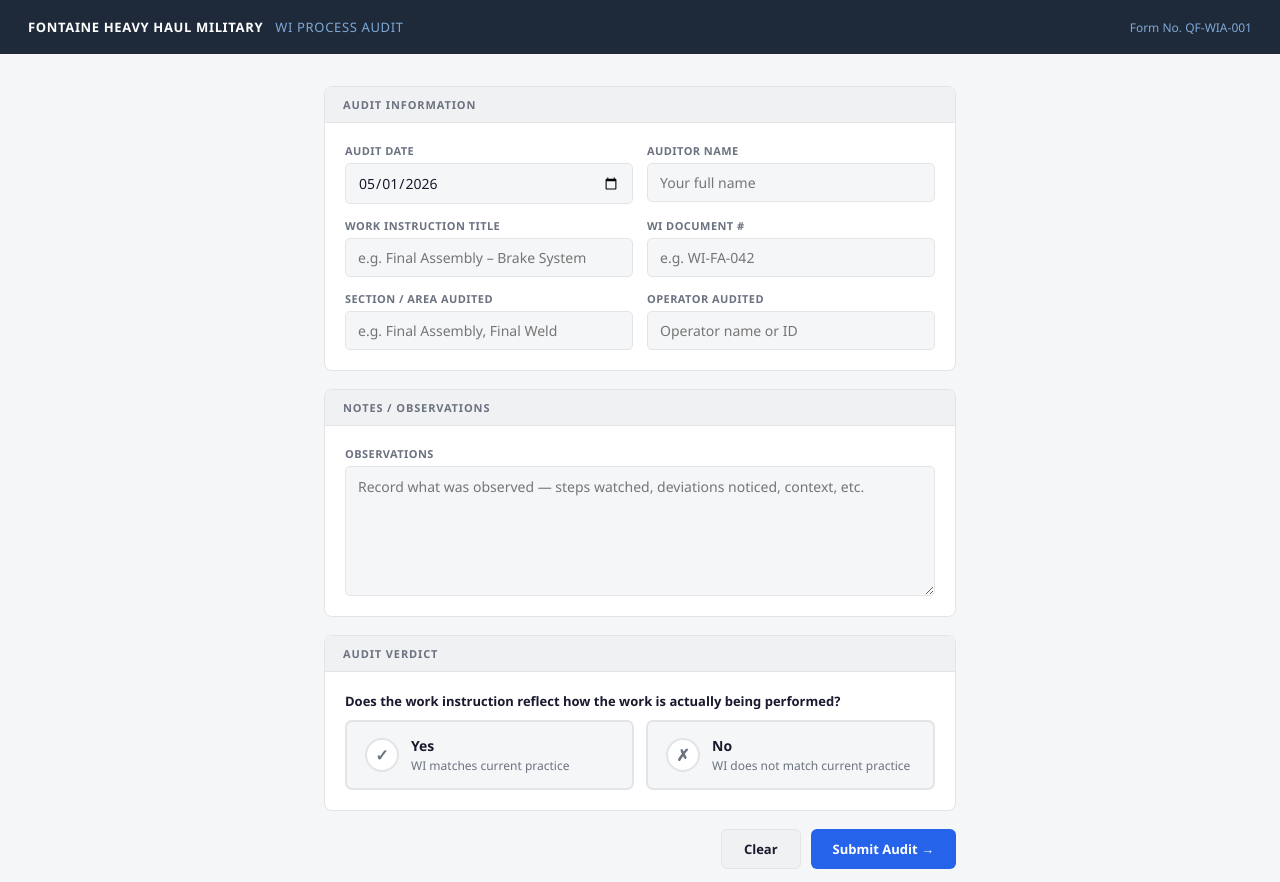
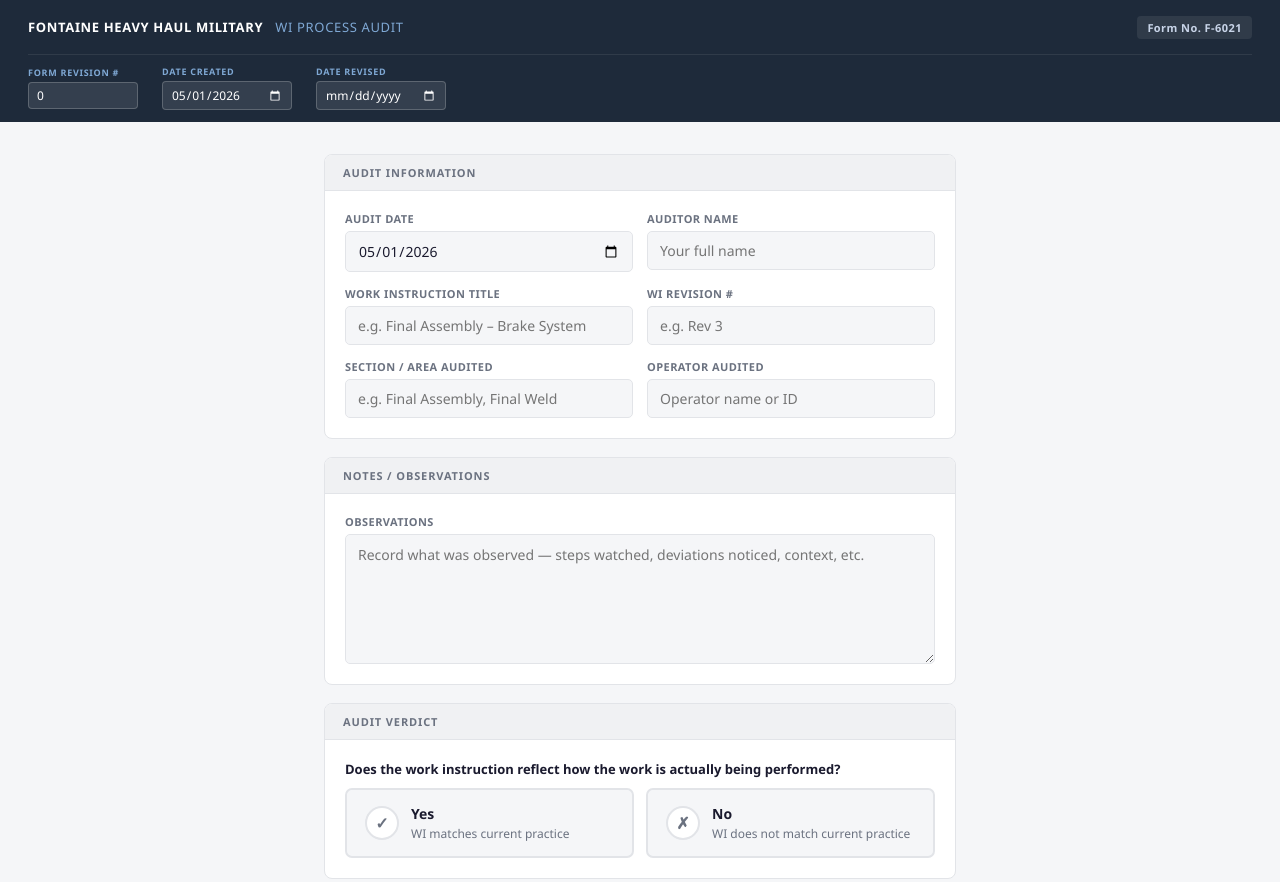
Before and after one commit to drwanderson7/WI-Audit, a website: page public/index.html in a window 1280 px wide. Shown: the top 882 px of the page. Drawn offline with Linux system fonts and the light colour scheme.

Commit message:
Update index.html

```diff
--- a/public/index.html
+++ b/public/index.html
@@ -22,12 +22,33 @@
 
   .nav {
     background: var(--nav); color: #fff;
+    padding: 0 28px;
+    position: sticky; top: 0; z-index: 100;
+  }
+  .nav-top {
     display: flex; align-items: center; justify-content: space-between;
-    padding: 0 28px; height: 54px; position: sticky; top: 0; z-index: 100;
+    height: 54px;
   }
   .nav-brand { font-size: 13px; font-weight: 600; letter-spacing: .05em; text-transform: uppercase; }
   .nav-brand span { color: #7FA8D4; font-weight: 400; margin-left: 8px; }
-  .nav-right { font-size: 12px; color: #7FA8D4; }
+  .nav-meta {
+    display: flex; gap: 24px; align-items: center;
+    padding: 10px 0 12px;
+    border-top: 1px solid rgba(255,255,255,.08);
+  }
+  .nav-field { display: flex; flex-direction: column; gap: 3px; }
+  .nav-field-label { font-size: 9px; font-weight: 700; letter-spacing: .08em; text-transform: uppercase; color: #7FA8D4; }
+  .nav-field-value { font-size: 12px; font-weight: 600; color: #fff; }
+  .nav-field input[type="text"], .nav-field input[type="date"] {
+    font-family: 'Segoe UI', sans-serif; font-size: 12px; font-weight: 500;
+    color: #fff; background: rgba(255,255,255,.1); border: 1px solid rgba(255,255,255,.2);
+    border-radius: 4px; padding: 4px 8px; width: 110px; outline: none;
+    transition: border-color .15s, background .15s;
+  }
+  .nav-field input[type="date"] { width: 130px; color-scheme: dark; }
+  .nav-field input:focus { border-color: rgba(255,255,255,.5); background: rgba(255,255,255,.15); }
+  .nav-field input::placeholder { color: rgba(255,255,255,.35); }
+  .nav-form-no { font-size: 11px; font-weight: 700; color: #C8D4E8; letter-spacing: .04em; background: rgba(255,255,255,.08); padding: 4px 10px; border-radius: 4px; white-space: nowrap; }
 
   .main { max-width: 680px; margin: 0 auto; padding: 32px 24px; }
 
@@ -100,8 +121,24 @@
 <body>
 
 <div class="nav">
-  <div class="nav-brand">Fontaine Heavy Haul Military <span>WI Process Audit</span></div>
-  <div class="nav-right">Form No. QF-WIA-001</div>
+  <div class="nav-top">
+    <div class="nav-brand">Fontaine Heavy Haul Military <span>WI Process Audit</span></div>
+    <div class="nav-form-no">Form No. F-6021</div>
+  </div>
+  <div class="nav-meta">
+    <div class="nav-field">
+      <div class="nav-field-label">Form Revision #</div>
+      <input type="text" id="f-form-rev" placeholder="e.g. Rev 1">
+    </div>
+    <div class="nav-field">
+      <div class="nav-field-label">Date Created</div>
+      <input type="date" id="f-date-created">
+    </div>
+    <div class="nav-field">
+      <div class="nav-field-label">Date Revised</div>
+      <input type="date" id="f-date-revised">
+    </div>
+  </div>
 </div>
 
 <div class="main">
@@ -110,6 +147,7 @@
     <div class="spinner" id="banner-spinner" style="display:none;"></div>
     <span id="banner-msg"></span>
   </div>
+
 
   <div class="card">
     <div class="card-header">Audit Information</div>
@@ -128,8 +166,8 @@
           <input type="text" id="f-wi-title" placeholder="e.g. Final Assembly – Brake System">
         </div>
         <div class="field">
-          <label for="f-wi-doc">WI Document #</label>
-          <input type="text" id="f-wi-doc" placeholder="e.g. WI-FA-042">
+          <label for="f-wi-rev">WI Revision #</label>
+          <input type="text" id="f-wi-rev" placeholder="e.g. Rev 3">
         </div>
         <div class="field">
           <label for="f-section">Section / Area Audited</label>
@@ -182,6 +220,8 @@
 <script>
   let verdict = null;
   document.getElementById('f-date').valueAsDate = new Date();
+  document.getElementById('f-form-rev').value = '0';
+  document.getElementById('f-date-created').value = '2026-05-01';
 
   function setVerdict(v) {
     verdict = v;
@@ -202,13 +242,16 @@
   function hideBanner() { document.getElementById('banner').className = 'banner'; }
 
   async function submitAudit() {
-    const date     = document.getElementById('f-date').value;
-    const auditor  = document.getElementById('f-auditor').value.trim();
-    const wiTitle  = document.getElementById('f-wi-title').value.trim();
-    const wiDoc    = document.getElementById('f-wi-doc').value.trim();
-    const section  = document.getElementById('f-section').value.trim();
-    const operator = document.getElementById('f-operator').value.trim();
-    const notes    = document.getElementById('f-notes').value.trim();
+    const date        = document.getElementById('f-date').value;
+    const auditor     = document.getElementById('f-auditor').value.trim();
+    const wiTitle     = document.getElementById('f-wi-title').value.trim();
+    const wiRev       = document.getElementById('f-wi-rev').value.trim();
+    const formRev     = document.getElementById('f-form-rev').value.trim();
+    const dateCreated = document.getElementById('f-date-created').value;
+    const dateRevised = document.getElementById('f-date-revised').value;
+    const section     = document.getElementById('f-section').value.trim();
+    const operator    = document.getElementById('f-operator').value.trim();
+    const notes       = document.getElementById('f-notes').value.trim();
 
     if (!date || !auditor || !wiTitle || !section || !operator) {
       showBanner('error', 'Please fill in all required fields.'); return;
@@ -226,7 +269,7 @@
       const res = await fetch('/api/submit', {
         method: 'POST',
         headers: { 'Content-Type': 'application/json' },
-        body: JSON.stringify({ date, auditor, wiTitle, wiDoc, section, operator, notes, verdict })
+        body: JSON.stringify({ date, auditor, wiTitle, wiRev, formRev, dateCreated, dateRevised, section, operator, notes, verdict })
       });
       const json = await res.json();
       if (!res.ok) throw new Error(json.error || 'Submission failed');
@@ -242,7 +285,7 @@
 
   function clearForm() {
     document.getElementById('f-date').valueAsDate = new Date();
-    ['f-auditor','f-wi-title','f-wi-doc','f-section','f-operator','f-notes']
+    ['f-auditor','f-wi-title','f-wi-rev','f-form-rev','f-date-created','f-date-revised','f-section','f-operator','f-notes']
       .forEach(id => document.getElementById(id).value = '');
     verdict = null;
     document.getElementById('btn-yes').className = 'verdict-btn';
```
